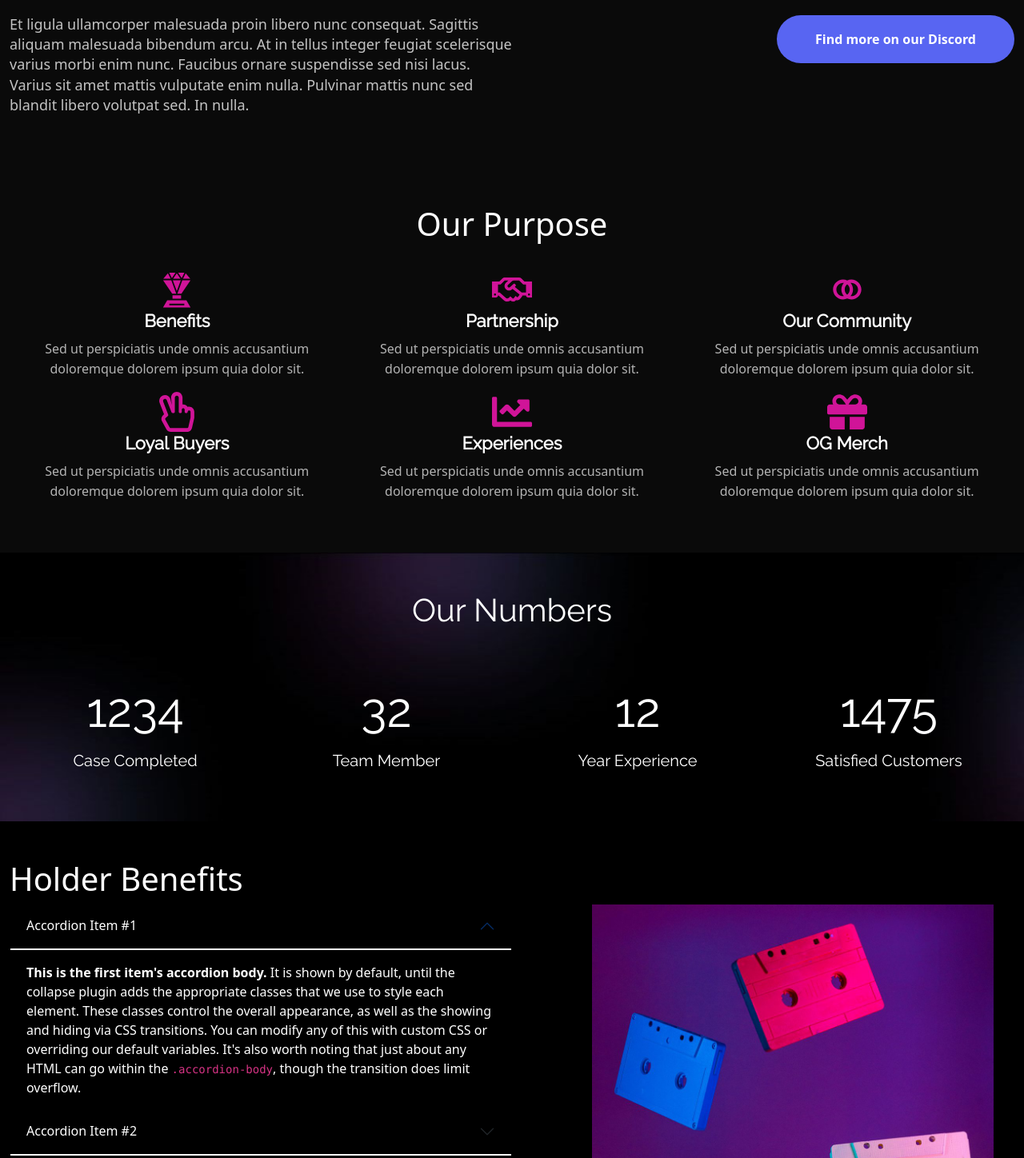
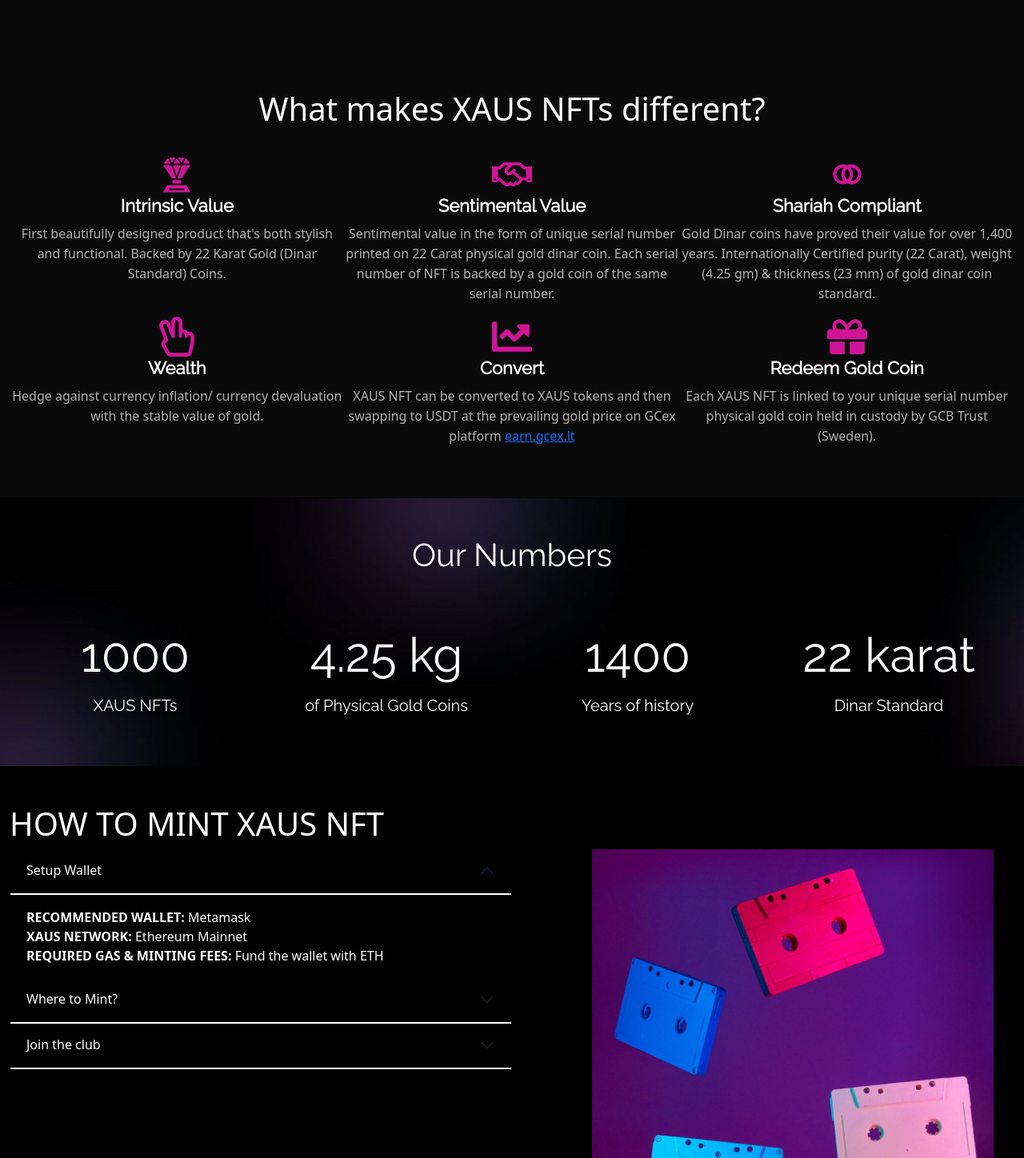
Before and after one commit to kesaviwebsolutions/enefti-versions-5-master, a React (Create React App) app: page / in a window 1280 px wide. Shown: the part 1342-2790 px from the top of the page at 80% size. Built offline with nearby package versions, Linux system fonts and the light colour scheme.

Commit message:
Content updated

```diff
--- a/src/Components/Faq.js
+++ b/src/Components/Faq.js
@@ -23,7 +23,7 @@
                     aria-expanded="true"
                     aria-controls="collapseOne"
                   >
-                    Accordion Item #1
+                    What utility does XAUS have?
                   </button>
                 </h2>
                 <div
@@ -55,7 +55,7 @@
                     aria-expanded="false"
                     aria-controls="collapseTwo"
                   >
-                    Accordion Item #2
+                    How to redeem XAUS Physical Gold Coin?
                   </button>
                 </h2>
                 <div
@@ -87,7 +87,7 @@
                     aria-expanded="false"
                     aria-controls="collapseThree"
                   >
-                    Accordion Item #3
+                    How to ascertain the purity of XAUS Gold Coins?
                   </button>
                 </h2>
                 <div
--- a/src/Components/Footer.js
+++ b/src/Components/Footer.js
@@ -1,6 +1,6 @@
 import React from "react";
 import "./Footer.css";
-import { BsDiscord, BsTwitter } from "react-icons/bs";
+import { BsDiscord, BsTwitter, BsTelegram } from "react-icons/bs";
 import { FaFacebookF, FaLinkedinIn, FaInstagramSquare } from "react-icons/fa";
 
 export default function Footer() {
@@ -14,11 +14,13 @@
         <div className="row">
           <div className="col-lg-4 col-md-12">
             <div className="footer-address-area">
-              <h4>Our Address</h4>
+              <h4>GCB Trust</h4>
               <p>
                 {" "}
-                XYZ abc malaysia, MY 1233 City name, MA 90896 SA.
-                contact@example.com
+                <strong>Registration No.:</strong> 969798-0408<br />
+                <strong>Registration Date:</strong> 09 May 2022<br />
+                <strong>Address:</strong> Svetsarvagen 15 2tr, Solna
+                SE-171, 41 Sweden
               </p>
             </div>
           </div>
@@ -27,16 +29,16 @@
               <h4>Useful Links</h4>
               <ul>
                 <li className="li">
-                  <a href="/">Collectibles</a>
+                  <a href="https://gcex.lt" target="_blank">Goldchain Exchange</a>
                 </li>
                 <li className="li">
-                  <a href="/">Photography</a>
+                  <a href="https://earn.gcex.lt" target="_blank">DeFi Platform</a>
                 </li>
                 <li className="li">
-                  <a href="/">Trading Cards</a>
+                  <a href="https://gcbtrust.com" target="_blank">GCB Trust</a>
                 </li>
                 <li className="li">
-                  <a href="/">Virtual Worlds</a>
+                  <a href="https://bank.gcex.lt" target="_blank">GCB Bank</a>
                 </li>
               </ul>
             </div>
@@ -44,11 +46,12 @@
           <div className="col-lg-4 col-md-12">
             <div className="footer-sociallinks">
               <div className="fsl">
-                <BsDiscord size={28} className="mx-3" />
-                <BsTwitter size={28} className="mx-3" />
-                <FaFacebookF size={28} className="mx-3" />
-                <FaLinkedinIn size={28} className="mx-3" />
-                <FaInstagramSquare size={28} className="" style={{marginLeft:"1.3rem"}} />
+              <a href="https://t.me/GoldchainExchangeCommunity" target="_blank"><BsTelegram size={28} className="mx-3" /></a>
+                <a href="https://discord.gg/QNNZGD2Zfa" target="_blank"><BsDiscord size={28} className="mx-3" /></a>
+                <a href="https://twitter.com/GcexNft" target="_blank"><BsTwitter size={28} className="mx-3" /></a>
+                {/* <a><FaFacebookF size={28} className="mx-3" /></a> */}
+                {/* <FaLinkedinIn size={28} className="mx-3" /> */}
+                <a href="https://instagram.com/gcexnft" target="_blank"><FaInstagramSquare size={28} className="" style={{marginLeft:"1.3rem"}} /></a>
               </div>
             </div>
           </div>
@@ -59,11 +62,11 @@
           <div className="row">
             <div className="col-lg-6 col-md-6 col-sm-12 col-12">
               <p className="footer-para-1 py-3">
-                Copyright by ModelTheme. All Rights Reserved.
+                &copy; Goldchain Exchange | All Rights Reserved
               </p>
             </div>
             <div className="col-lg-6 col-md-6 col-sm-12 col-12">
-              <p className="footer-para py-3">Elite Author on ThemeForest.</p>
+              <p className="footer-para py-3">Retun of the Gold Dinar</p>
             </div>
           </div>
         </div>
--- a/src/Components/Holders.js
+++ b/src/Components/Holders.js
@@ -7,7 +7,7 @@
     <section style={{ background: "#000000", color: "#fff" }}>
       <div className="container-fluid py-5">
         <div className="row">
-          <h1 className="holder-heading">Holder Benefits</h1>
+          <h1 className="holder-heading">HOW TO MINT XAUS NFT</h1>
           <div className="col-lg-6 col-md-6 col-sm-12 col-12">
             <div className="accordion" id="accordionExample">
               <div className="accordion-item">
@@ -20,7 +20,7 @@
                     aria-expanded="true"
                     aria-controls="collapseOne"
                   >
-                    Accordion Item #1
+                    Setup Wallet
                   </button>
                 </h2>
                 <div
@@ -30,15 +30,13 @@
                   data-bs-parent="#accordionExample"
                 >
                   <div className="accordion-body">
-                    <strong>This is the first item's accordion body.</strong> It
-                    is shown by default, until the collapse plugin adds the
-                    appropriate classes that we use to style each element. These
-                    classes control the overall appearance, as well as the
-                    showing and hiding via CSS transitions. You can modify any
-                    of this with custom CSS or overriding our default variables.
-                    It's also worth noting that just about any HTML can go
-                    within the <code>.accordion-body</code>, though the
-                    transition does limit overflow.
+                    <strong>RECOMMENDED WALLET:</strong> Metamask
+                    <br>
+                    </br><strong>XAUS NETWORK:</strong> Ethereum Mainnet
+                    <br>
+                    </br><strong>REQUIRED GAS & MINTING
+                      FEES:</strong> Fund the wallet with
+                    ETH
                   </div>
                 </div>
               </div>
@@ -52,7 +50,7 @@
                     aria-expanded="false"
                     aria-controls="collapseTwo"
                   >
-                    Accordion Item #2
+                    Where to Mint?
                   </button>
                 </h2>
                 <div
@@ -62,15 +60,12 @@
                   data-bs-parent="#accordionExample"
                 >
                   <div className="accordion-body">
-                    <strong>This is the second item's accordion body.</strong>{" "}
-                    It is hidden by default, until the collapse plugin adds the
-                    appropriate classes that we use to style each element. These
-                    classes control the overall appearance, as well as the
-                    showing and hiding via CSS transitions. You can modify any
-                    of this with custom CSS or overriding our default variables.
-                    It's also worth noting that just about any HTML can go
-                    within the <code>.accordion-body</code>, though the
-                    transition does limit overflow.
+                    visit <a href="nft.gcex.lt">nft.gcex.lt</a>. Input your desired serial number
+                    of the XAUS NFT you wish to mint. e.g. To mint #000111, put 111 into the
+                    input box and click on "Mint Single XAUS NFT". If you wish to mint more than 1 XAUS NFT
+                    (max 10 per wallet), input the serial numbers separated by comma e.g. 123,456,789 (to mint 3 XAUS NFTs with these serial numbers)
+                    and then click on "Mint Upto 10 XAUS NFT" button. Make sure you have enough ETH in your wallet to pay for
+                    the NFT cost and gas fees.
                   </div>
                 </div>
               </div>
@@ -84,7 +79,7 @@
                     aria-expanded="false"
                     aria-controls="collapseThree"
                   >
-                    Accordion Item #3
+                    Join the club
                   </button>
                 </h2>
                 <div
@@ -94,15 +89,9 @@
                   data-bs-parent="#accordionExample"
                 >
                   <div className="accordion-body">
-                    <strong>This is the third item's accordion body.</strong> It
-                    is hidden by default, until the collapse plugin adds the
-                    appropriate classes that we use to style each element. These
-                    classes control the overall appearance, as well as the
-                    showing and hiding via CSS transitions. You can modify any
-                    of this with custom CSS or overriding our default variables.
-                    It's also worth noting that just about any HTML can go
-                    within the <code>.accordion-body</code>, though the
-                    transition does limit overflow.
+                    After minting the XAUS NFTs headover to <a href="https://opensea.io" target="_blank">opensea.io</a>
+                    to see your NFTs. Also head over to our <a href="https://discord.gg/QNNZGD2Zfa" target="_blank">discord channel</a>
+                    and join our exclusive club for XAUS holders.
                   </div>
                 </div>
               </div>
--- a/src/Components/Magician.css
+++ b/src/Components/Magician.css
@@ -10,7 +10,7 @@
   margin-left: 100px;
 }
 .head-magi {
-  font-size: 65px;
+  font-size: 48px;
   font-weight: 600;
   color: #fff;
   line-height: 1.4;
--- a/src/Components/Magician.js
+++ b/src/Components/Magician.js
@@ -7,18 +7,19 @@
       <div className="container-fluid py-5">
         <div className="row">
           <div className="col-lg-6 col-md-6 col-sm-12 col-12">
-            <h1 className="head-magi">Musician's OGs</h1>
+            <h1 className="head-magi">Return of the Gold Dinar (XAUS)</h1>
             <p className="magi-para">
-              Et ligula ullamcorper malesuada proin libero nunc consequat.
-              Sagittis aliquam malesuada bibendum arcu. At in tellus integer
-              feugiat scelerisque varius morbi enim nunc. Faucibus ornare
-              suspendisse sed nisi lacus. Varius sit amet mattis vulputate enim
-              nulla. Pulvinar mattis nunc sed blandit libero volutpat sed. In
-              nulla.
+            World's first NFT backed by physical 22 carat purity gold.
+The unique XAUS NFT serial number is embossed on a
+physical gold coin of gold weight of 4.25 grams,
+equivalent to 10 XAUS tokens. From the International
+Halal Assurance Institute, XAUS is the first
+cryptocurrency to receive a Certificate of Sharia
+Compliance (05-March-2022).
             </p>
           </div>
           <div className="col-lg-6 col-md-6 col-sm-12 col-12 magi-button">
-            <button className="button-magi">Find more on our Discord</button>
+            <button className="button-magi"><a href="https://discord.gg/QNNZGD2Zfa">Find more on our Discord</a></button>
           </div>
         </div>
       </div>
--- a/src/Components/Navbar1.js
+++ b/src/Components/Navbar1.js
@@ -14,8 +14,9 @@
               {" "}
               <a className="navbar-brand" href="#">
                 <img
-                  src="https://enefti.modeltheme.com/wp-content/themes/enefti/images/svg/logo.svg"
+                  src="https://cdn2.bttcdn.com/2e4add5483abf2ff/e2bc39a2d59c627c24ff83406d75d1a6.png"
                   alt=""
+                  width="150px"
                 />
               </a>
             </Navbar.Brand>
--- a/src/Components/Numbers.js
+++ b/src/Components/Numbers.js
@@ -14,20 +14,20 @@
           <h1 className="num-he">Our Numbers</h1>
           <div className="row our-num">
             <div className="col-lg-3 col-md-3 col-sm-12 col-12">
-              <h5 className="num-head">1234</h5>
-              <p className="num-para">Case Completed</p>
+              <h5 className="num-head">1000</h5>
+              <p className="num-para">XAUS NFTs</p>
             </div>
             <div className="col-lg-3 col-md-3 col-sm-12 col-12">
-              <h5 className="num-head">32</h5>
-              <p className="num-para">Team Member</p>
+              <h5 className="num-head">4.25 kg</h5>
+              <p className="num-para">of Physical Gold Coins</p>
             </div>
             <div className="col-lg-3 col-md-3 col-sm-12 col-12">
-              <h5 className="num-head">12</h5>
-              <p className="num-para">Year Experience</p>
+              <h5 className="num-head">1400</h5>
+              <p className="num-para">Years of history</p>
             </div>
             <div className="col-lg-3 col-md-3 col-sm-12 col-12">
-              <h5 className="num-head">1475</h5>
-              <p className="num-para">Satisfied Customers</p>
+              <h5 className="num-head">22 karat</h5>
+              <p className="num-para">Dinar Standard</p>
             </div>
           </div>
         </div>
--- a/src/Components/Purpose.js
+++ b/src/Components/Purpose.js
@@ -14,7 +14,7 @@
   return (
     <section style={{ background: "#0A0A0A" }} id="purpose">
       <div className="container-fluid py-5">
-        <h1 className="pop-heading">Our Purpose</h1>
+        <h1 className="pop-heading">What makes XAUS NFTs different?</h1>
         <div className="row">
           <div
             className="col-lg-4 col-md-4 col-sm-12 col-12"
@@ -26,10 +26,10 @@
                 style={{ color: "#D01498" }}
               />
             </div>
-            <h3 className="popr-head"> Benefits</h3>
+            <h3 className="popr-head"> Intrinsic Value</h3>
             <p className="pop-para">
-              Sed ut perspiciatis unde omnis accusantium doloremque dolorem
-              ipsum quia dolor sit.
+              First beautifully designed product
+              that's both stylish and functional​. Backed by 22 Karat Gold (Dinar Standard) Coins.
             </p>
           </div>
           <div
@@ -39,10 +39,12 @@
             <div>
               <FaRegHandshake className="icons1" style={{ color: "#D01498" }} />
             </div>
-            <h3 className="popr-head">Partnership</h3>
+            <h3 className="popr-head">Sentimental Value</h3>
             <p className="pop-para">
-              Sed ut perspiciatis unde omnis accusantium doloremque dolorem
-              ipsum quia dolor sit.
+              Sentimental value in the form of
+              unique serial number printed on 22
+              Carat physical gold dinar coin. Each serial number of NFT
+              is backed by a gold coin of the same serial number.
             </p>
           </div>
           <div
@@ -52,10 +54,13 @@
             <div>
               <CgCommunity className="icons1" style={{ color: "#D01498" }} />
             </div>
-            <h3 className="popr-head">Our Community</h3>
+            <h3 className="popr-head">Shariah Compliant</h3>
             <p className="pop-para">
-              Sed ut perspiciatis unde omnis accusantium doloremque dolorem
-              ipsum quia dolor sit.
+              Gold Dinar coins have proved their
+              value for over 1,400 years. Internationally Certified purity (22
+              Carat), weight (4.25 gm) &
+              thickness (23 mm) of gold dinar
+              coin standard.
             </p>
           </div>
         </div>
@@ -67,10 +72,11 @@
             <div>
               <FaRegHandPeace className="icons1" style={{ color: "#D01498" }} />
             </div>
-            <h3 className="popr-head">Loyal Buyers</h3>
+            <h3 className="popr-head">Wealth</h3>
             <p className="pop-para">
-              Sed ut perspiciatis unde omnis accusantium doloremque dolorem
-              ipsum quia dolor sit.
+              Hedge against currency
+              inflation/ currency devaluation
+              with the stable value of gold.
             </p>
           </div>
           <div
@@ -80,10 +86,13 @@
             <div>
               <FaChartLine className="icons1" style={{ color: "#D01498" }} />
             </div>
-            <h3 className="popr-head">Experiences</h3>
+            <h3 className="popr-head">Convert</h3>
             <p className="pop-para">
-              Sed ut perspiciatis unde omnis accusantium doloremque dolorem
-              ipsum quia dolor sit.
+              XAUS NFT can be converted
+              to XAUS tokens and then
+              swapping to USDT at the
+              prevailing gold price on GCex
+              platform <a href="https://earn.gcex.lt" target="_blank">earn.gcex.lt</a>
             </p>
           </div>
           <div
@@ -93,10 +102,13 @@
             <div>
               <FaGift className="icons1" style={{ color: "#D01498" }} />
             </div>
-            <h3 className="popr-head">OG Merch</h3>
+            <h3 className="popr-head">Redeem Gold Coin</h3>
             <p className="pop-para">
-              Sed ut perspiciatis unde omnis accusantium doloremque dolorem
-              ipsum quia dolor sit.
+              Each XAUS NFT is linked to
+              your unique serial number
+              physical gold coin held in
+              custody by GCB Trust
+              (Sweden).
             </p>
           </div>
         </div>
```
Also changed, not shown: src/Components/Headernav.js (+11 -10 lines), src/Components/Timeline.js (+35 -36 lines).
